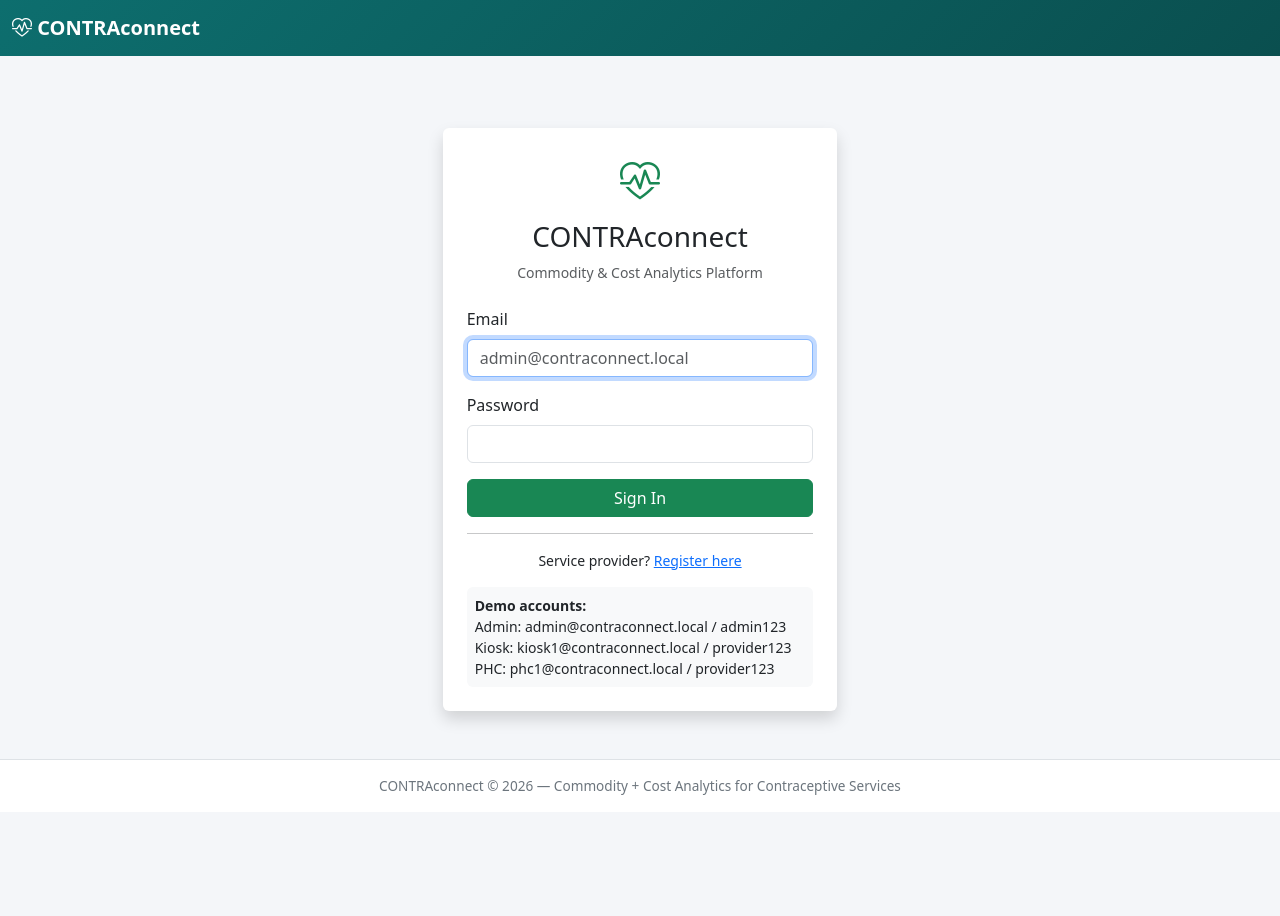
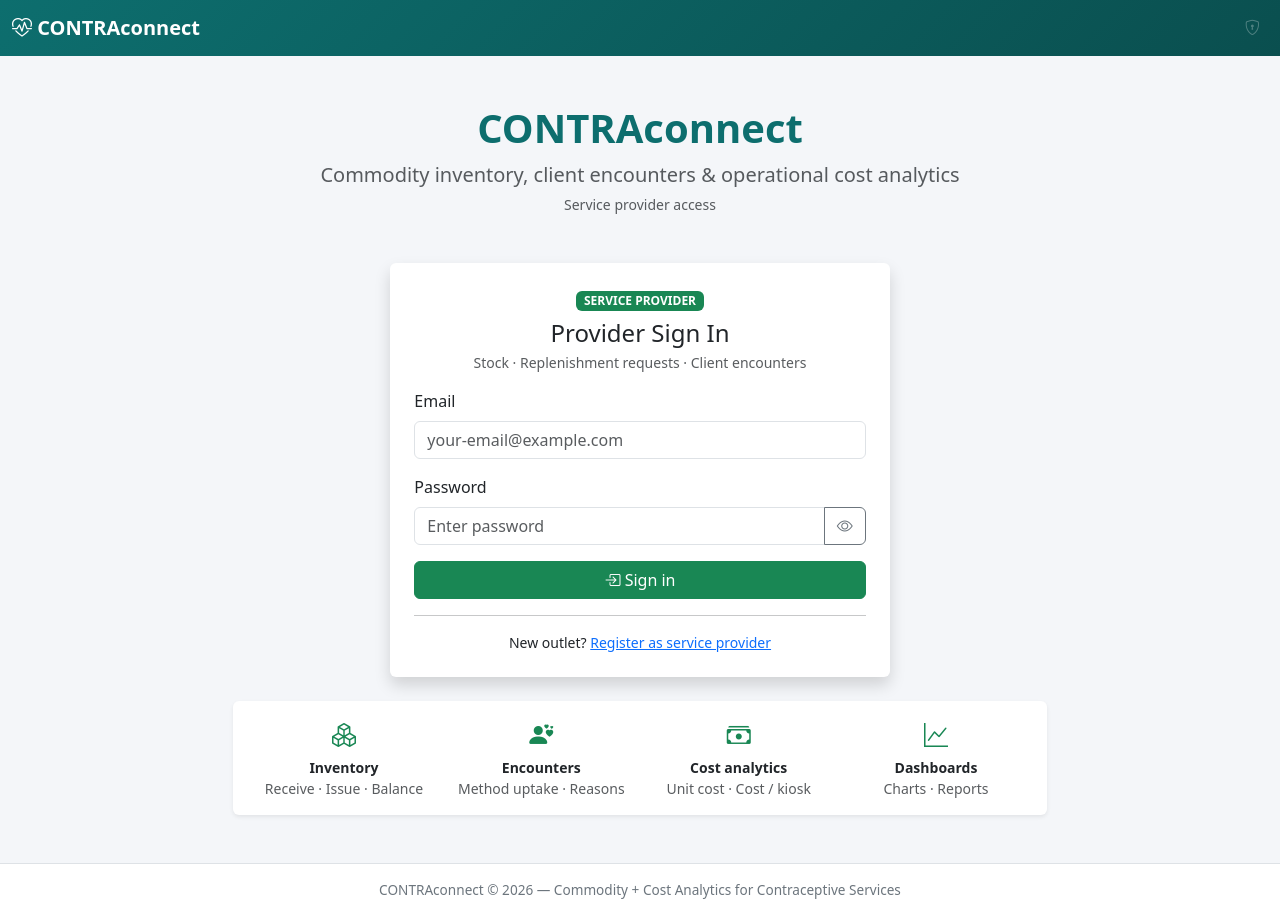
Before and after one commit to KnowsoftCloudAir/Contractconnect-Inventory-MGT, a Flask app: page /login in a window 1280 px wide. Before the commit the page ends 795 px from the top, so only its background shows below. Run offline with Flask 3, Linux system fonts and the light colour scheme.

Commit message:
Add files via upload

```diff
--- a/app.py
+++ b/app.py
@@ -44,6 +44,30 @@ db = SQLAlchemy(app)
 login_manager = LoginManager(app)
 login_manager.login_view = 'login'
 login_manager.login_message_category = 'warning'
+
+# ---------------------------------------------------------------------------
+# Password policy
+# ---------------------------------------------------------------------------
+import re
+
+def validate_password_strength(password, min_length=8, require_strong=False):
+    """Return (ok: bool, message: str). require_strong=True for admin-level."""
+    if not password or len(password) < min_length:
+        return False, f'Password must be at least {min_length} characters.'
+    if require_strong:
+        if not re.search(r'[A-Z]', password):
+            return False, 'Password must include at least one uppercase letter.'
+        if not re.search(r'[a-z]', password):
+            return False, 'Password must include at least one lowercase letter.'
+        if not re.search(r'[0-9]', password):
+            return False, 'Password must include at least one number.'
+        if not re.search(r'[^A-Za-z0-9]', password):
+            return False, 'Password must include at least one special character.'
+        if len(password) < 10:
+            return False, 'Admin password must be at least 10 characters.'
+    return True, 'OK'
+
+
 
 # Create tables (and seed once) under Gunicorn / Render — safe to call repeatedly
 _db_ready = False
@@ -407,6 +431,10 @@ def login():
         password = request.form.get('password', '')
         user = User.query.filter_by(email=email, is_active=True).first()
         if user and user.check_password(password):
+            if user.role == 'admin':
+                # Do not allow admin via public provider login
+                flash('Please use the authorised admin access page.', 'warning')
+                return redirect(url_for('admin_access'))
             login_user(user, remember=True)
             flash(f'Welcome back, {user.full_name}!', 'success')
             return redirect(url_for('index'))
@@ -420,6 +448,64 @@ def logout():
     logout_user()
     flash('You have been logged out.', 'info')
     return redirect(url_for('login'))
+
+
+@app.route('/admin-access', methods=['GET', 'POST'])
+def admin_access():
+    """Confidential admin-only sign-in (not linked from public landing or navbar)."""
+    if current_user.is_authenticated:
+        if current_user.role == 'admin':
+            return redirect(url_for('admin_dashboard'))
+        return redirect(url_for('provider_dashboard'))
+    if request.method == 'POST':
+        email = request.form.get('email', '').strip().lower()
+        password = request.form.get('password', '')
+        user = User.query.filter_by(email=email, is_active=True, role='admin').first()
+        if user and user.check_password(password):
+            login_user(user, remember=False)  # do not persist admin session long-term
+            flash(f'Welcome, {user.full_name}.', 'success')
+            return redirect(url_for('admin_dashboard'))
+        # Generic message — do not reveal whether email exists
+        flash('Invalid credentials or unauthorised access.', 'danger')
+        return redirect(url_for('admin_access'))
+    return render_template('admin_login.html')
+
+
+
+@app.route('/change-password', methods=['GET', 'POST'])
+@login_required
+def change_password():
+    """Allow any authenticated user (admin or provider) to change their password."""
+    if request.method == 'POST':
+        current_pw = request.form.get('current_password', '')
+        new_pw = request.form.get('new_password', '')
+        confirm = request.form.get('confirm_password', '')
+
+        if not current_user.check_password(current_pw):
+            flash('Current password is incorrect.', 'danger')
+            return redirect(url_for('change_password'))
+
+        if new_pw != confirm:
+            flash('New password and confirmation do not match.', 'danger')
+            return redirect(url_for('change_password'))
+
+        require_strong = current_user.role == 'admin'
+        min_len = 10 if require_strong else 8
+        ok, msg = validate_password_strength(new_pw, min_length=min_len, require_strong=require_strong)
+        if not ok:
+            flash(msg, 'danger')
+            return redirect(url_for('change_password'))
+
+        if current_user.check_password(new_pw):
+            flash('New password must be different from the current password.', 'warning')
+            return redirect(url_for('change_password'))
+
+        current_user.set_password(new_pw)
+        db.session.commit()
+        flash('Password updated successfully.', 'success')
+        return redirect(url_for('index'))
+
+    return render_template('change_password.html')
 
 
 @app.route('/register', methods=['GET', 'POST'])
@@ -437,8 +523,9 @@ def register():
         if not email or not full_name or not password or not facility_name:
             flash('Please fill in all required fields (Name, Email, Password, Facility).', 'danger')
             return redirect(url_for('register'))
-        if len(password) < 6:
-            flash('Password must be at least 6 characters.', 'danger')
+        ok, msg = validate_password_strength(password, min_length=8, require_strong=False)
+        if not ok:
+            flash(msg, 'danger')
             return redirect(url_for('register'))
 
         try:
@@ -841,7 +928,7 @@ def seed_data():
         return
 
     admin = User(email='admin@contraconnect.local', full_name='System Administrator', role='admin', is_active=True)
-    admin.set_password('admin123')
+    admin.set_password(os.environ.get('ADMIN_PASSWORD', 'Contra@Admin2026!'))
     db.session.add(admin)
 
     # Sample products
@@ -864,9 +951,9 @@ def seed_data():
 
     # Provider users
     p1 = User(email='kiosk1@contraconnect.local', full_name='Amina Yusuf', role='provider', facility_id=fac1.id, is_active=True)
-    p1.set_password('provider123')
+    p1.set_password(os.environ.get('PROVIDER_PASSWORD', 'Provider@2026'))
     p2 = User(email='phc1@contraconnect.local', full_name='Dr. Okonkwo', role='provider', facility_id=fac2.id, is_active=True)
-    p2.set_password('provider123')
+    p2.set_password(os.environ.get('PROVIDER_PASSWORD', 'Provider@2026'))
     db.session.add_all([p1, p2])
 
     db.session.commit()
--- a/templates/base.html
+++ b/templates/base.html
@@ -60,7 +60,21 @@
                         </span>
                     </li>
                     <li class="nav-item">
+                        <a class="nav-link" href="{{ url_for('change_password') }}" title="Change password">
+                            <i class="bi bi-key"></i> <span class="d-none d-lg-inline">Password</span>
+                        </a>
+                    </li>
+                    <li class="nav-item">
                         <a class="nav-link" href="{{ url_for('logout') }}"><i class="bi bi-box-arrow-right"></i> Logout</a>
+                    </li>
+                    {% else %}
+                    {# Discreet admin access icon on title bar — no label on small screens #}
+                    <li class="nav-item">
+                        <a class="nav-link px-2 opacity-50" href="{{ url_for('admin_access') }}"
+                           title="Authorised access" aria-label="Authorised access"
+                           style="font-size: 0.95rem;">
+                            <i class="bi bi-shield-lock"></i>
+                        </a>
                     </li>
                     {% endif %}
                 </ul>
--- a/templates/login.html
+++ b/templates/login.html
@@ -1,39 +1,100 @@
 {% extends "base.html" %}
 {% block title %}Login – CONTRAconnect{% endblock %}
 {% block content %}
-<div class="row justify-content-center mt-5">
-    <div class="col-md-5 col-lg-4">
-        <div class="card shadow">
+<div class="row justify-content-center mt-4 mb-2">
+    <div class="col-lg-8 text-center">
+        <h1 class="fw-bold" style="color:#0d6e6e;">CONTRAconnect</h1>
+        <p class="lead text-muted mb-1">Commodity inventory, client encounters &amp; operational cost analytics</p>
+        <p class="small text-muted">Service provider access</p>
+    </div>
+</div>
+
+<div class="row justify-content-center g-4 mt-1">
+    <div class="col-md-6 col-lg-5">
+        <div class="card shadow h-100 border-0">
             <div class="card-body p-4">
-                <div class="text-center mb-4">
-                    <i class="bi bi-heart-pulse text-success" style="font-size: 2.5rem;"></i>
-                    <h3 class="mt-2">CONTRAconnect</h3>
-                    <p class="text-muted small">Commodity & Cost Analytics Platform</p>
+                <div class="text-center mb-3">
+                    <span class="badge bg-success mb-2">SERVICE PROVIDER</span>
+                    <h4 class="mb-1">Provider Sign In</h4>
+                    <p class="text-muted small mb-0">
+                        Stock · Replenishment requests · Client encounters
+                    </p>
                 </div>
-                <form method="post">
+                <form method="post" action="{{ url_for('login') }}" autocomplete="off">
                     <div class="mb-3">
                         <label class="form-label">Email</label>
-                        <input type="email" name="email" class="form-control" required autofocus
-                               placeholder="admin@contraconnect.local">
+                        <input type="email" name="email" class="form-control" required autocomplete="username"
+                               placeholder="your-email@example.com">
                     </div>
                     <div class="mb-3">
                         <label class="form-label">Password</label>
-                        <input type="password" name="password" class="form-control" required>
+                        <div class="input-group">
+                            <input type="password" name="password" id="provPassword" class="form-control" required
+                                   autocomplete="current-password" minlength="8" placeholder="Enter password">
+                            <button class="btn btn-outline-secondary" type="button" id="toggleProvPw"
+                                    title="Show/hide password" aria-label="Show password">
+                                <i class="bi bi-eye" id="provPwIcon"></i>
+                            </button>
+                        </div>
                     </div>
-                    <button type="submit" class="btn btn-success w-100">Sign In</button>
+                    <button type="submit" class="btn btn-success w-100">
+                        <i class="bi bi-box-arrow-in-right"></i> Sign in
+                    </button>
                 </form>
                 <hr>
                 <p class="text-center small mb-0">
-                    Service provider? <a href="{{ url_for('register') }}">Register here</a>
+                    New outlet? <a href="{{ url_for('register') }}">Register as service provider</a>
                 </p>
-                <div class="mt-3 p-2 bg-light rounded small">
-                    <strong>Demo accounts:</strong><br>
-                    Admin: admin@contraconnect.local / admin123<br>
-                    Kiosk: kiosk1@contraconnect.local / provider123<br>
-                    PHC: phc1@contraconnect.local / provider123
+            </div>
+        </div>
+    </div>
+</div>
+
+<div class="row justify-content-center mt-4">
+    <div class="col-lg-8">
+        <div class="card border-0 bg-white shadow-sm">
+            <div class="card-body py-3">
+                <div class="row text-center g-2 small">
+                    <div class="col-6 col-md-3">
+                        <i class="bi bi-boxes text-success fs-4"></i>
+                        <div class="fw-semibold mt-1">Inventory</div>
+                        <div class="text-muted">Receive · Issue · Balance</div>
+                    </div>
+                    <div class="col-6 col-md-3">
+                        <i class="bi bi-person-hearts text-success fs-4"></i>
+                        <div class="fw-semibold mt-1">Encounters</div>
+                        <div class="text-muted">Method uptake · Reasons</div>
+                    </div>
+                    <div class="col-6 col-md-3">
+                        <i class="bi bi-cash-stack text-success fs-4"></i>
+                        <div class="fw-semibold mt-1">Cost analytics</div>
+                        <div class="text-muted">Unit cost · Cost / kiosk</div>
+                    </div>
+                    <div class="col-6 col-md-3">
+                        <i class="bi bi-graph-up text-success fs-4"></i>
+                        <div class="fw-semibold mt-1">Dashboards</div>
+                        <div class="text-muted">Charts · Reports</div>
+                    </div>
                 </div>
             </div>
         </div>
     </div>
 </div>
+{# Admin access is not advertised on the public landing page. Use /admin-access #}
 {% endblock %}
+{% block extra_js %}
+<script>
+(function () {
+    const btn = document.getElementById('toggleProvPw');
+    const input = document.getElementById('provPassword');
+    const icon = document.getElementById('provPwIcon');
+    if (btn && input) {
+        btn.addEventListener('click', function () {
+            const show = input.type === 'password';
+            input.type = show ? 'text' : 'password';
+            icon.className = show ? 'bi bi-eye-slash' : 'bi bi-eye';
+        });
+    }
+})();
+</script>
+{% endblock %}
--- a/templates/register.html
+++ b/templates/register.html
@@ -19,7 +19,9 @@
                         </div>
                         <div class="col-md-6">
                             <label class="form-label">Password *</label>
-                            <input type="password" name="password" class="form-control" required minlength="6">
+                            <input type="password" name="password" class="form-control" required minlength="8"
+                                   autocomplete="new-password" placeholder="Min. 8 characters">
+                            <div class="form-text">At least 8 characters. Choose a strong password.</div>
                         </div>
                         <div class="col-md-6">
                             <label class="form-label">Phone</label>
```
Also changed, not shown: templates/admin_login.html (added, +57 -0 lines), templates/change_password.html (added, +34 -0 lines).
